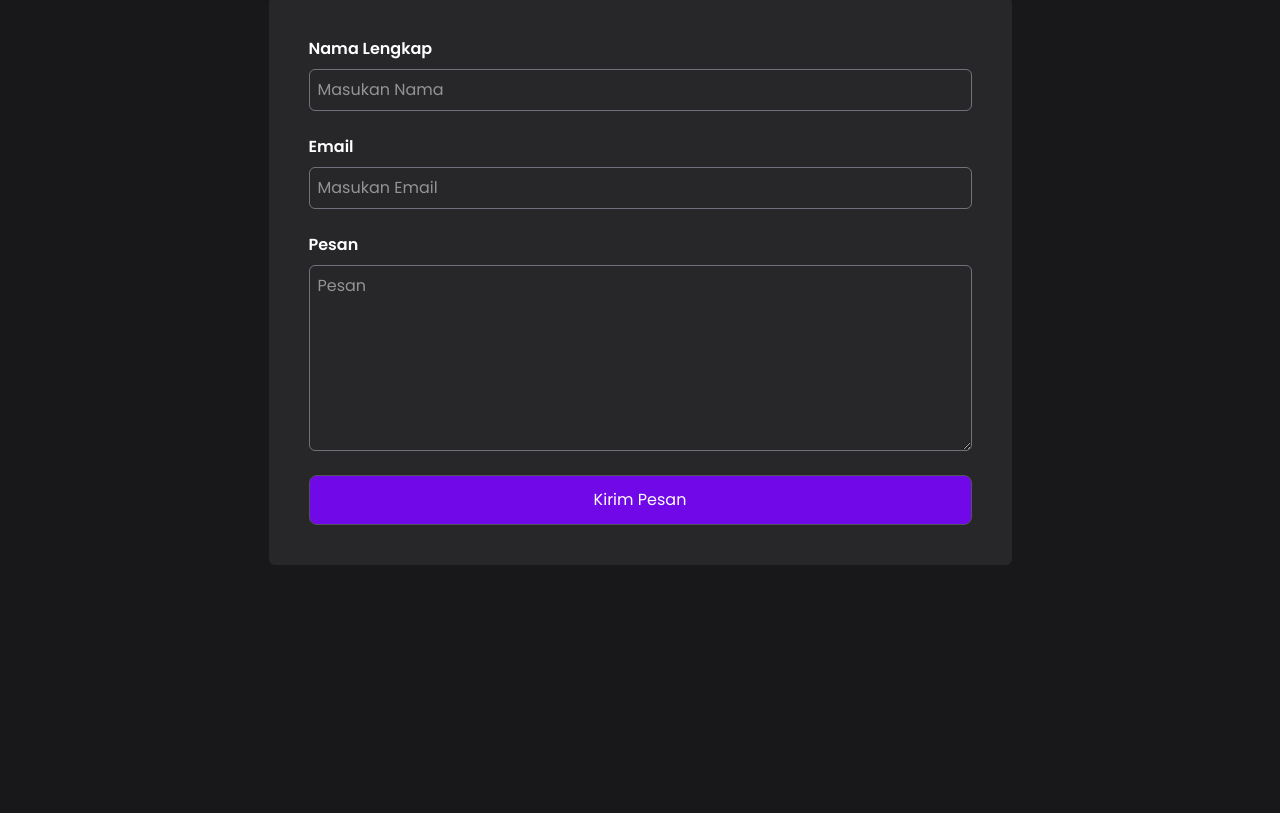
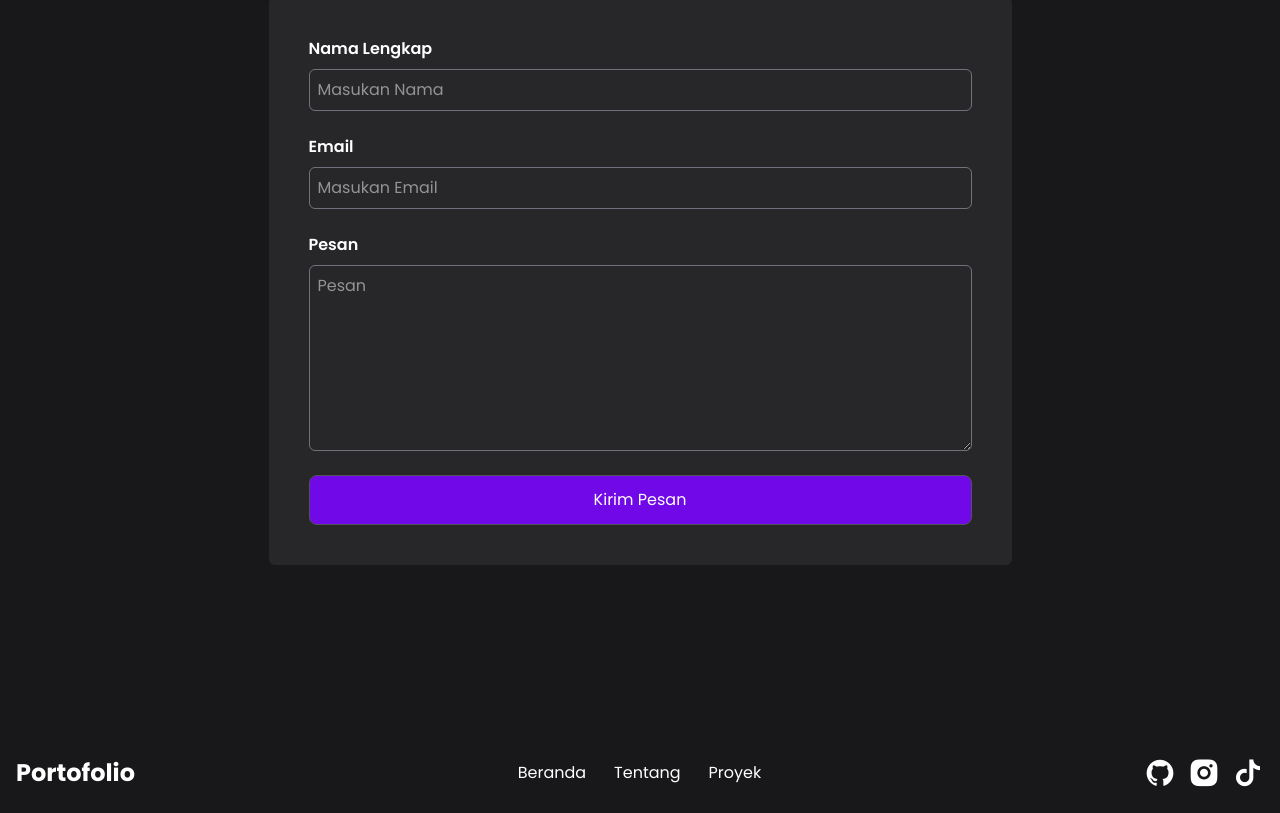
Before and after one commit to endrajanitra/web-portofolio-v2, a React (Vite) app: page / in a window 1280 px wide. Shown: the part 3412-4225 px from the top of the page. Before the commit the page ends 4017 px from the top, so only its background shows below. Built offline with nearby package versions, Linux system fonts and the light colour scheme.

Commit message:
feat: footer

```diff
--- a/src/App.jsx
+++ b/src/App.jsx
@@ -88,10 +88,10 @@
       </div>
     </div>
     {/* Kontak */}
-    <div className="kontak mt-32 p-10">
+    <div className="kontak mt-32 sm:p-10 p-0">
       <h1 className="text-4xl mb-2 font-bold text-center">Kontak</h1>
       <p className="text-base/loose text-center mb-10 opacity-50">Mari terhubung dengan saya</p>
-      <form action="https://formsubmit.co/akunprib070208@gmail.com" method="POST" className="bg-zinc-800 p-10 w-fit mx-auto rounded-md" autoComplete="off">
+      <form action="https://formsubmit.co/akunprib070208@gmail.com" method="POST" className="bg-zinc-800 p-10 sm:w-fit w-full mx-auto rounded-md" autoComplete="off">
         <div className="flex flex-col gap-6">
           <div className="flex flex-col gap-2">
             <label className="font-semibold">Nama Lengkap</label>
--- /dev/null
+++ b/src/components/Footer.jsx
@@ -0,0 +1,25 @@
+const Footer = () => {
+    return (
+       <div className="mt-32 py-4 flex md:flex-row flex-col gap-6 md:gap-0 justify-between items-center">
+        <h1 className="text-2xl font-bold">Portofolio</h1>
+        <div className="flex gap-7">
+            <a href="">Beranda</a>
+            <a href="">Tentang</a>
+            <a href="">Proyek</a>
+        </div>
+        <div className="flex items-center gap-3">
+            <a href="#">
+                <i className="ri-github-fill ri-2x"></i>
+            </a>
+            <a href="#">
+                <i className="ri-instagram-fill ri-2x"></i>
+            </a>
+            <a href="#">
+                <i className="ri-tiktok-fill ri-2x"></i>
+            </a>
+        </div>
+       </div>
+    )
+}
+
+export default Footer;
--- a/src/main.jsx
+++ b/src/main.jsx
@@ -4,12 +4,14 @@
 import App from './App.jsx'
 import Navbar from './components/Navbar.jsx'
 import 'remixicon/fonts/remixicon.css'
+import Footer from './components/Footer.jsx'
 
 createRoot(document.getElementById('root')).render(
   <StrictMode>
     <div className="container mx-auto px-4">
       <Navbar />
-    <App />
+      <App />
+      <Footer />
     </div>
 
   </StrictMode>,
```
